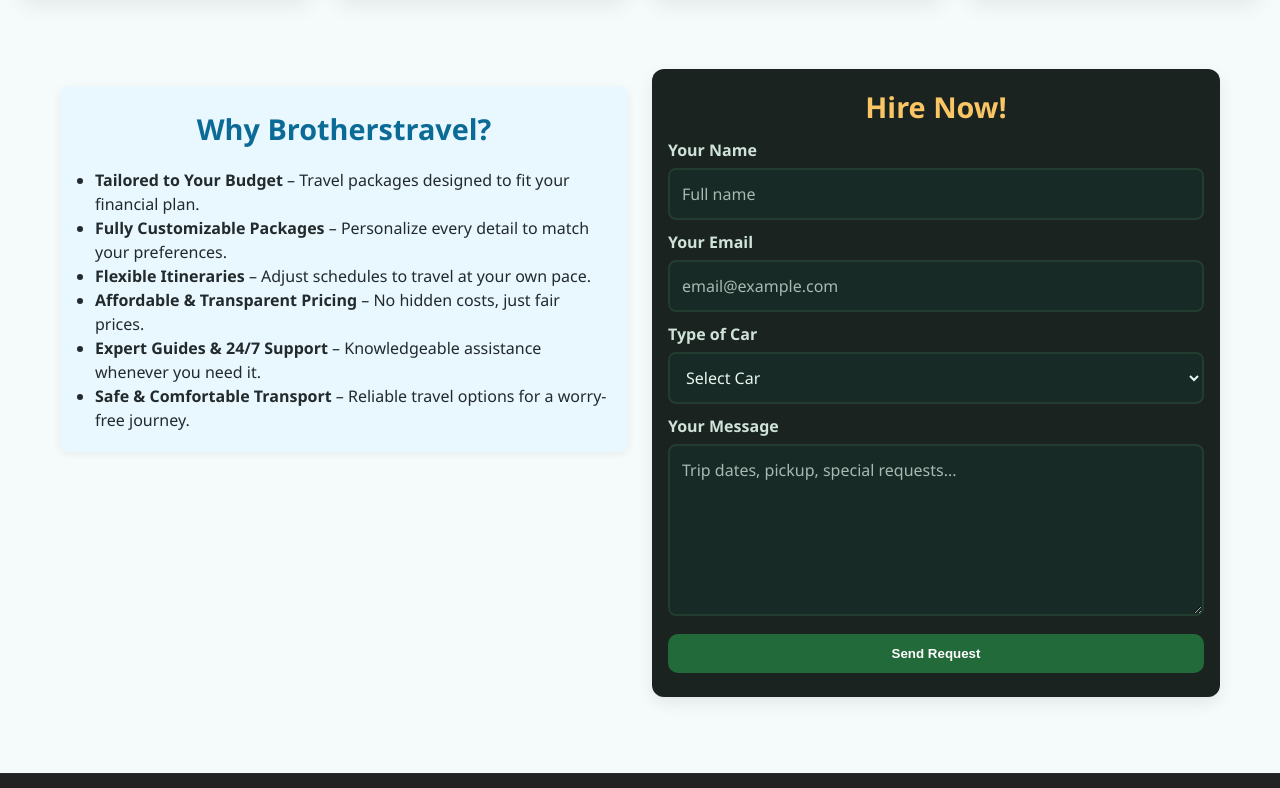
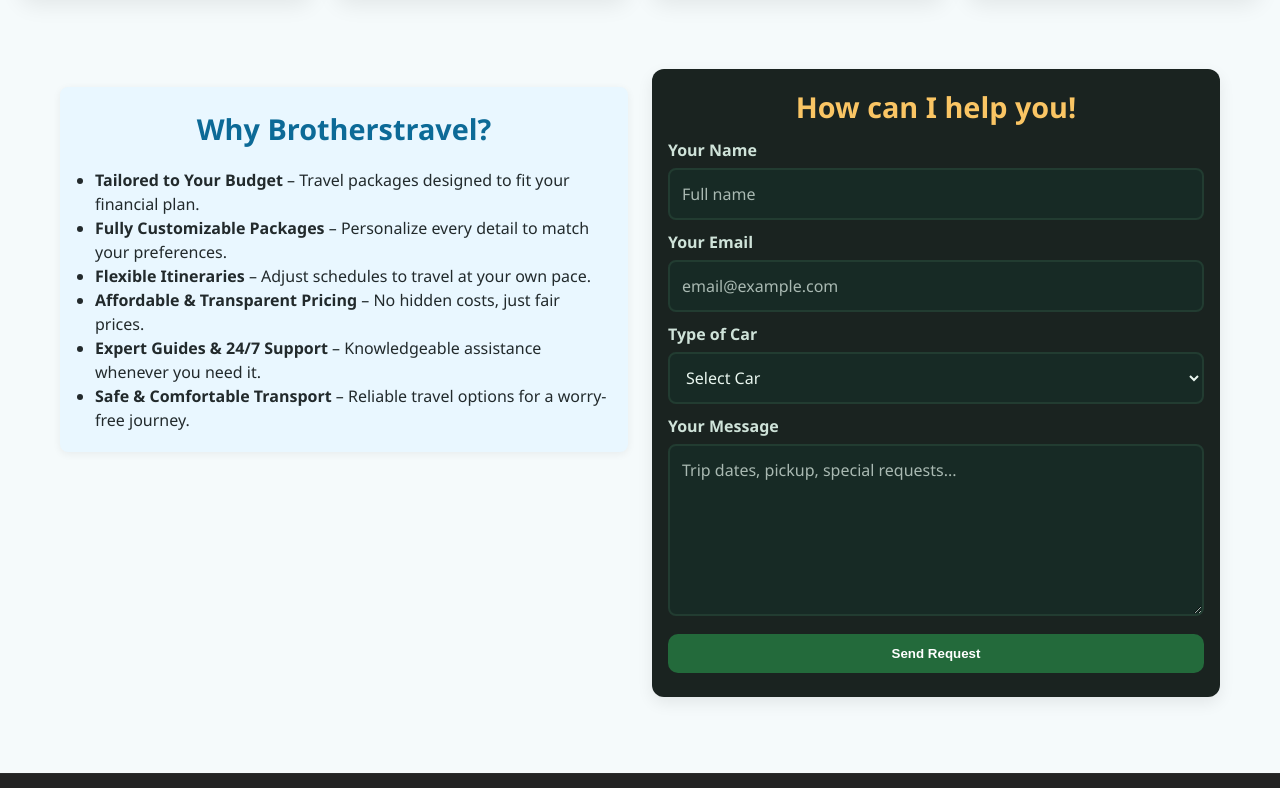
Before and after one commit to Md-Nasif03/RangeTrail, a plain HTML site: page cars.html in a window 1280 px wide. Shown: the part 1556-2344 px from the top of the page. Drawn offline with nearby package versions, Linux system fonts and the light colour scheme.

Commit message:
edit in the form

```diff
--- a/cars.html
+++ b/cars.html
@@ -329,7 +329,7 @@
   <!-- Right: Hire Now form -->
   <div class="two-up__col">
     <section class="hire-form">
-      <h2 class="section-title">Hire Now!</h2>
+      <h2 class="section-title">How can I help you!</h2>
 
       <form id="hire-form">
         <label class="form-label" for="name">Your Name</label>
```
